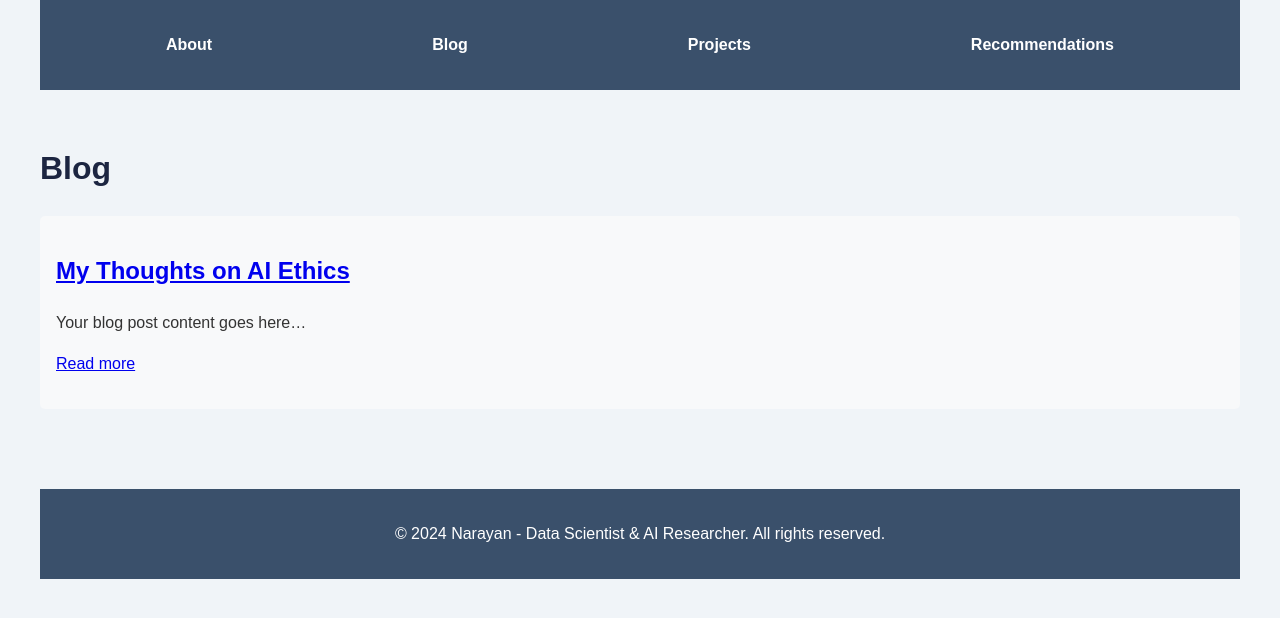
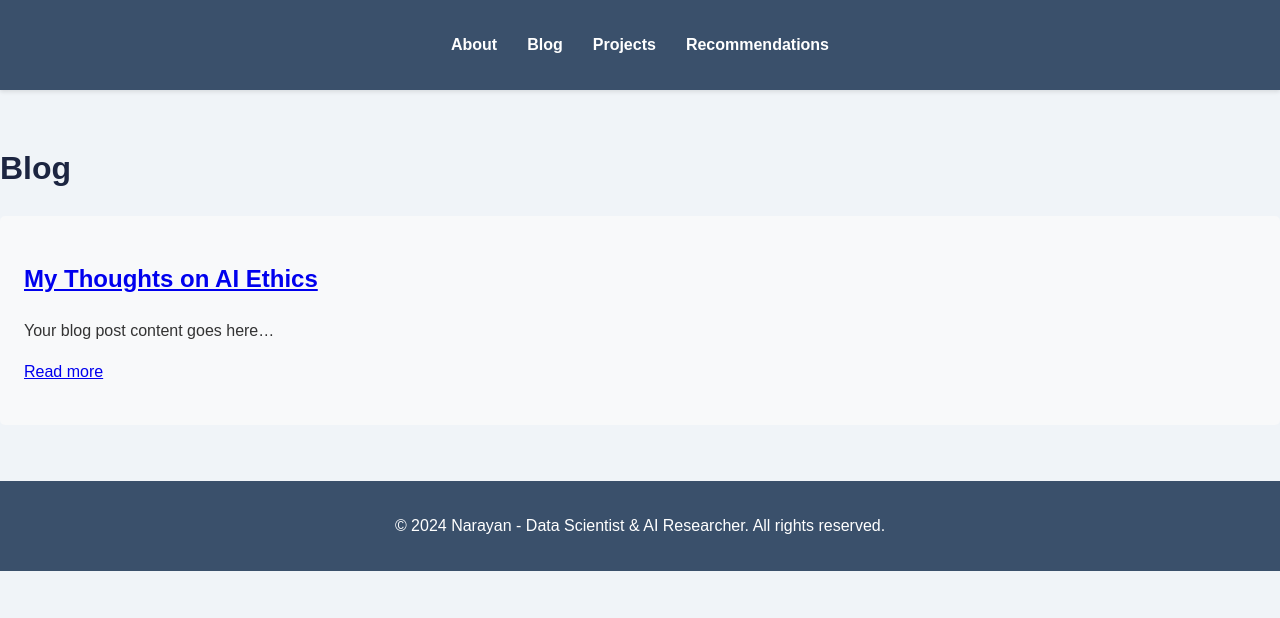
Before and after one commit to adhikarinarayan/adhikarinarayan.github.io, a Jekyll site: the page built from blog.md, in a window 1280 px wide. Shown: the top 618 px of the page. Built offline with Jekyll 4.4.1, drawn with Linux system fonts in a browser that asks for light colours.

Commit message:
Update styles.css

```diff
--- a/assets/css/styles.css
+++ b/assets/css/styles.css
@@ -1,34 +1,45 @@
 /* General Styles */
 body {
-    font-family: Arial, sans-serif;
+    font-family: 'Arial', sans-serif;
     line-height: 1.6;
     color: #333;
+    background-color: #f0f4f8;
+    margin: 0;
+    padding: 0;
+}
+
+.container {
     max-width: 1200px;
     margin: 0 auto;
     padding: 0 20px;
-    background-color: #f0f4f8;
 }
 
 /* Header Styles */
 header {
     background-color: #3a506b;
-    padding: 1rem;
+    padding: 1rem 0;
     position: sticky;
     top: 0;
     z-index: 100;
+    box-shadow: 0 2px 4px rgba(0,0,0,0.1);
 }
 
 nav ul {
     list-style-type: none;
     padding: 0;
     display: flex;
-    justify-content: space-around;
+    justify-content: center;
+}
+
+nav ul li {
+    margin: 0 15px;
 }
 
 nav ul li a {
     text-decoration: none;
     color: #ffffff;
     font-weight: bold;
+    transition: color 0.3s ease;
 }
 
 nav ul li a:hover {
@@ -38,15 +49,14 @@
 /* Main Content Styles */
 main {
     padding: 2rem 0;
-    position: relative;
 }
 
 section {
-    margin-bottom: 3rem;
     background-color: #ffffff;
+    margin-bottom: 2rem;
     padding: 2rem;
     border-radius: 8px;
-    box-shadow: 0 2px 4px rgba(0,0,0,0.1);
+    box-shadow: 0 2px 10px rgba(0,0,0,0.1);
 }
 
 h1, h2, h3 {
@@ -54,63 +64,49 @@
 }
 
 /* About Section Styles */
+.profile-container {
+    display: flex;
+    align-items: flex-start;
+    margin-bottom: 2rem;
+}
+
 .profile-photo {
-    max-width: 150px;
+    width: 150px;
+    height: 150px;
     border-radius: 50%;
-    position: absolute;
-    top: 20px;
-    right: 20px;
+    object-fit: cover;
+    margin-right: 2rem;
     border: 3px solid #3a506b;
 }
 
 /* Blog Section Styles */
 article {
     background-color: #f8f9fa;
-    padding: 1rem;
-    margin-bottom: 1rem;
+    padding: 1.5rem;
+    margin-bottom: 1.5rem;
     border-radius: 5px;
+    transition: transform 0.3s ease;
+}
+
+article:hover {
+    transform: translateY(-5px);
+}
+
+/* Projects Section Styles */
+#projects article {
+    border-left: 4px solid #3a506b;
+    padding-left: 1.5rem;
 }
 
 /* Recommendations Section Styles */
-.recommendations-container {
-    display: flex;
-    justify-content: space-between;
-}
-
-.music-recommendations, .book-recommendations {
-    flex-basis: 48%;
-}
-
-/* Projects Section Styles (formerly Research) */
-#projects article {
-    border-left: 4px solid #3a506b;
-    padding-left: 1rem;
-}
-
-/* Recommendations Section Styles */
-.recommendations-container {
-    display: flex;
-    flex-direction: column;
-}
-
-.resources-i-like, .music-recommendations, .book-recommendations {
+.recommendations-container > div {
     margin-bottom: 2rem;
-}
-
-/* Footer Styles */
-footer {
-    text-align: center;
-    padding: 1rem;
-    background-color: #3a506b;
-    color: #ffffff;
-    margin-top: 2rem;
 }
 
 /* Social Buttons Styles */
 .social-buttons {
     display: flex;
-    justify-content: flex-start;
-    margin-top: 2rem;
+    margin-top: 1.5rem;
 }
 
 .button {
@@ -120,7 +116,11 @@
     text-decoration: none;
     border-radius: 5px;
     font-weight: bold;
-    transition: background-color 0.3s ease;
+    transition: background-color 0.3s ease, transform 0.3s ease;
+}
+
+.button:hover {
+    transform: translateY(-2px);
 }
 
 .linkedin-button {
@@ -141,20 +141,32 @@
     background-color: #B23121;
 }
 
+/* Footer Styles */
+footer {
+    text-align: center;
+    padding: 1rem;
+    background-color: #3a506b;
+    color: #ffffff;
+}
+
 /* Responsive Design */
 @media (max-width: 768px) {
-    .recommendations-container {
+    .profile-container {
         flex-direction: column;
+        align-items: center;
     }
 
-    .music-recommendations, .book-recommendations {
-        flex-basis: 100%;
+    .profile-photo {
+        margin-right: 0;
         margin-bottom: 1rem;
     }
 
-    .profile-photo {
-        position: static;
-        display: block;
-        margin: 0 auto 1rem;
+    nav ul {
+        flex-direction: column;
+        align-items: center;
+    }
+
+    nav ul li {
+        margin: 10px 0;
     }
 }
```
